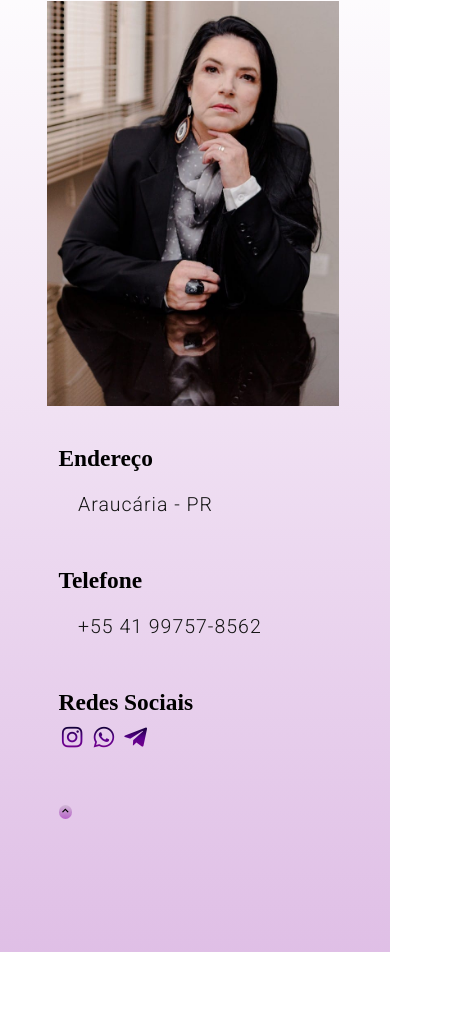
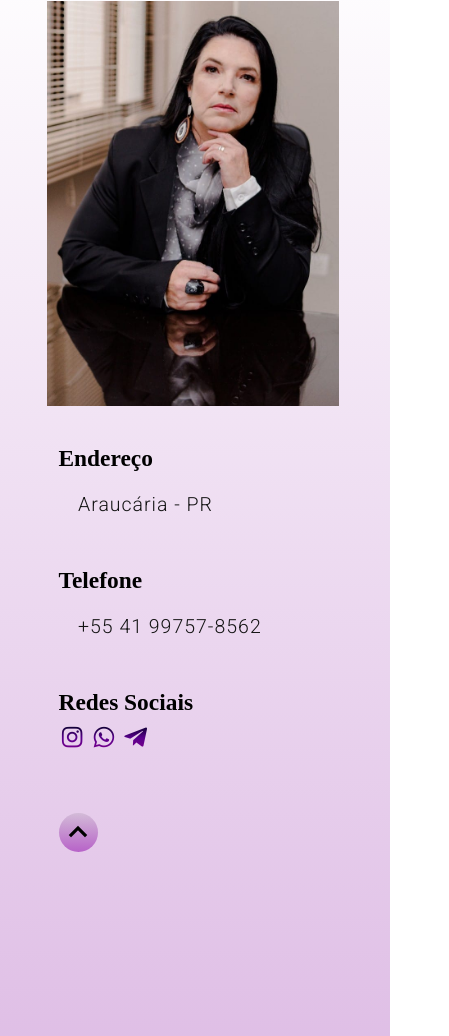
Before and after one commit to xax-ale/Sandra-Mara, a plain HTML site: page index.html in a window 390 px wide. Shown: the part 3395-4431 px from the top of the page, 449 px wide, since content can reach past the window. Before the commit the page ends 4347 px from the top, so only its background shows below. Drawn offline with nearby package versions, Linux system fonts and the light colour scheme; a web font is replaced by a local one.

Commit message:
style.css

```diff
--- a/style.css
+++ b/style.css
@@ -515,7 +515,7 @@ a {
 }
 .contato-section {
   background: linear-gradient(180deg, rgba(0, 0, 0, 0), rgba(176, 95, 192, 0.4));
-  height: 120vh;
+  height: 130vh;
 }
 .contato-section aside img {
   max-width: 130%;
@@ -569,20 +569,21 @@ a {
 }
 .contato .link-home {
   white-space: nowrap;
-  transition: transform 0.7s ease;
+  display: block;
+  width: 100vw;
 }
-.contato .link-home h2 i {
+.contato .link-home i {
+  text-align: center;
+  margin-top: 2vh;
   transition: 0.2s;
-}
-.contato .link-home h2 i:hover {
-  color: purple;
-  transform: scale(1.3);
-}
-.contato .link-home h2 i {
   background: linear-gradient(180deg, rgba(0, 0, 0, 0.082), rgba(172, 73, 192, 0.801));
   font-size: 3.5vw;
   color: inherit;
   border-radius: 60%;
+}
+.contato .link-home i:hover {
+  color: purple;
+  transform: scale(1.3);
 }
 @media screen and (max-width: 750px) {
   .contato .contato {
@@ -604,6 +605,9 @@ a {
   .contato .contato .icones {
     font-size: 5.5vw;
   }
+  .contato .link-home i {
+    font-size: 6vw;
+  }
 }
 
 @media screen and (max-width: 630px) {
@@ -622,6 +626,9 @@ a {
   .contato .icones i {
     font-size: 7vw;
   }
+  .contato .link-home i {
+    font-size: 10vw;
+  }
 }
 @media screen and (max-width: 630px) {
   .contato-section .left img {
```
